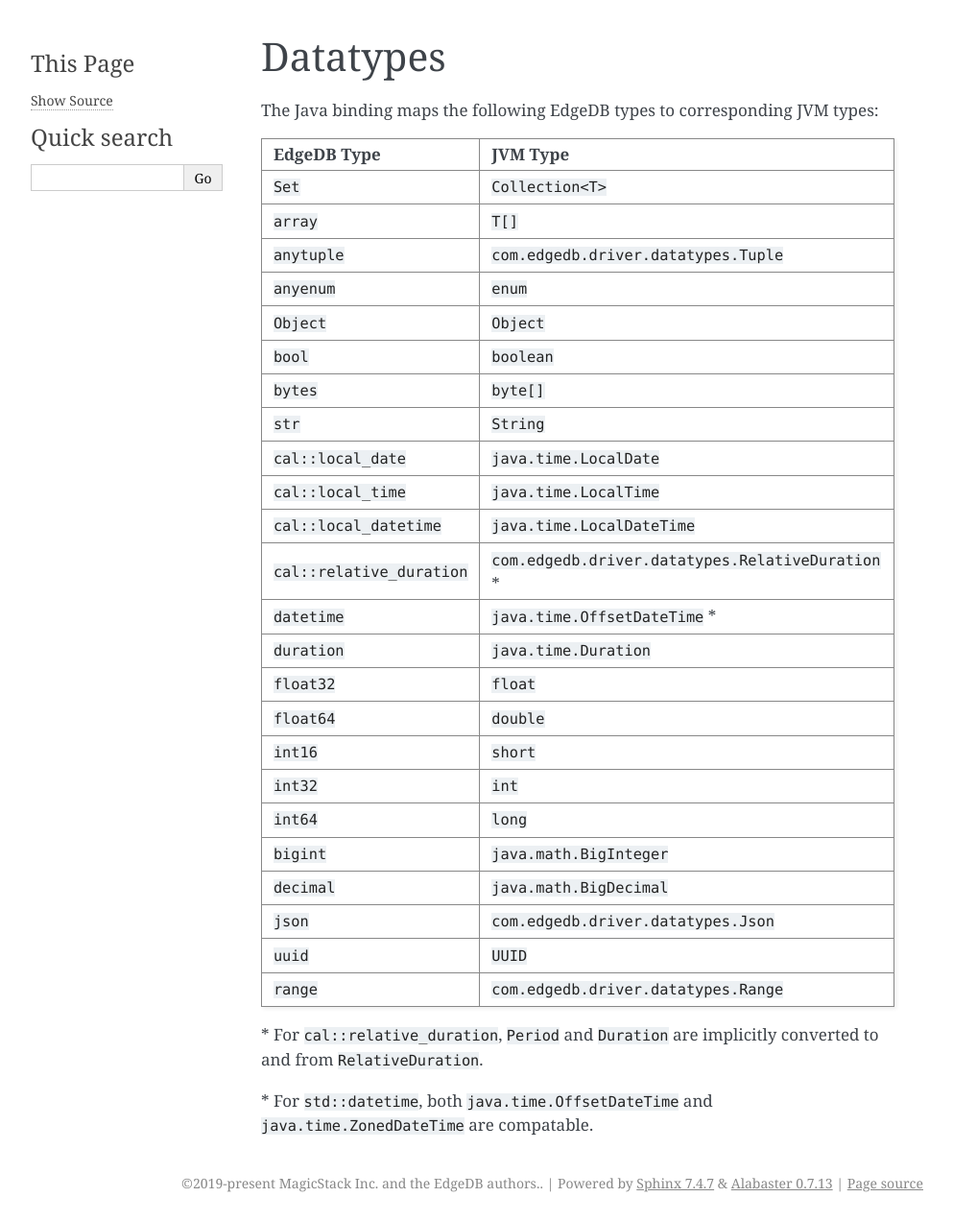
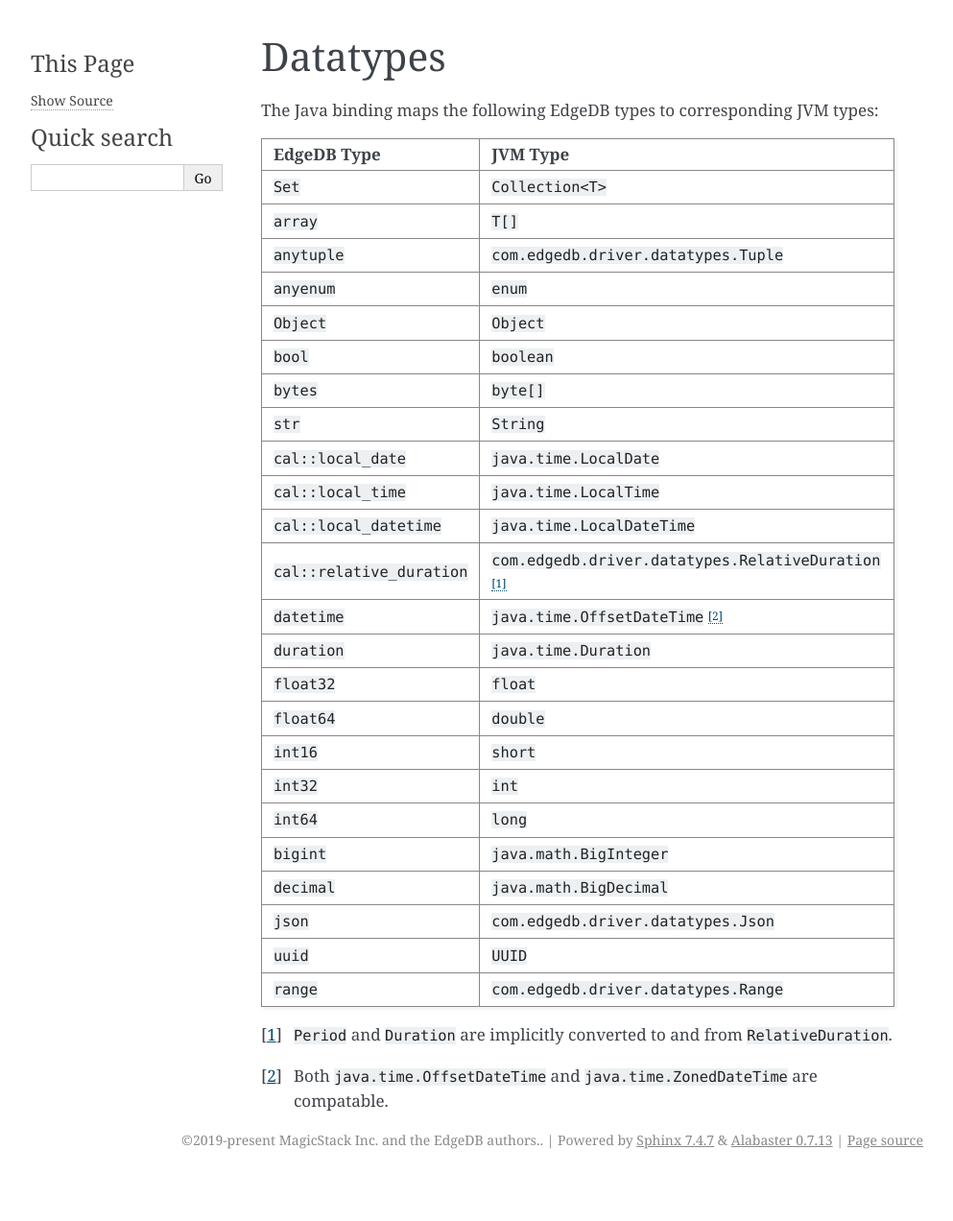
Before and after one commit to edgedb/edgedb-java, a Sphinx documentation site: the page built from docs/datatypes.rst, in a window 1280 px wide. Shown: the whole page at 96% size, without its empty margins (148-1141 px from the left). Built offline with Sphinx 7.4.7, drawn with Linux system fonts in a browser that asks for light colours; cross-references to code outside the pages are shown as plain code; after the commit the page ends 1227 px from its top, so only the background shows below that.

Commit message:
change datatype notes to footnotes

```diff
--- a/docs/datatypes.rst
+++ b/docs/datatypes.rst
@@ -6,60 +6,60 @@
 
 The Java binding maps the following EdgeDB types to corresponding JVM types:
 
-+------------------------------------+-----------------------------------------------------+
-| EdgeDB Type                        | JVM Type                                            |
-+====================================+=====================================================+
-| ``Set``                            | ``Collection<T>``                                   |
-+------------------------------------+-----------------------------------------------------+
-| :eql:type:`array`                  | ``T[]``                                             |
-+------------------------------------+-----------------------------------------------------+
-| :eql:type:`anytuple`               | ``com.edgedb.driver.datatypes.Tuple``               |
-+------------------------------------+-----------------------------------------------------+
-| :eql:type:`anyenum`                | ``enum``                                            |
-+------------------------------------+-----------------------------------------------------+
-| :eql:type:`Object`                 | ``Object``                                          |
-+------------------------------------+-----------------------------------------------------+
-| :eql:type:`bool`                   | ``boolean``                                         |
-+------------------------------------+-----------------------------------------------------+
-| :eql:type:`bytes`                  | ``byte[]``                                          |
-+------------------------------------+-----------------------------------------------------+
-| :eql:type:`str`                    | ``String``                                          |
-+------------------------------------+-----------------------------------------------------+
-| :eql:type:`cal::local_date`        | ``java.time.LocalDate``                             |
-+------------------------------------+-----------------------------------------------------+
-| :eql:type:`cal::local_time`        | ``java.time.LocalTime``                             |
-+------------------------------------+-----------------------------------------------------+
-| :eql:type:`cal::local_datetime`    | ``java.time.LocalDateTime``                         |
-+------------------------------------+-----------------------------------------------------+
-| :eql:type:`cal::relative_duration` | ``com.edgedb.driver.datatypes.RelativeDuration`` \* |
-+------------------------------------+-----------------------------------------------------+
-| :eql:type:`datetime`               | ``java.time.OffsetDateTime`` \*                     |
-+------------------------------------+-----------------------------------------------------+
-| :eql:type:`duration`               | ``java.time.Duration``                              |
-+------------------------------------+-----------------------------------------------------+
-| :eql:type:`float32`                | ``float``                                           |
-+------------------------------------+-----------------------------------------------------+
-| :eql:type:`float64`                | ``double``                                          |
-+------------------------------------+-----------------------------------------------------+
-| :eql:type:`int16`                  | ``short``                                           |
-+------------------------------------+-----------------------------------------------------+
-| :eql:type:`int32`                  | ``int``                                             |
-+------------------------------------+-----------------------------------------------------+
-| :eql:type:`int64`                  | ``long``                                            |
-+------------------------------------+-----------------------------------------------------+
-| :eql:type:`bigint`                 | ``java.math.BigInteger``                            |
-+------------------------------------+-----------------------------------------------------+
-| :eql:type:`decimal`                | ``java.math.BigDecimal``                            |
-+------------------------------------+-----------------------------------------------------+
-| :eql:type:`json`                   | ``com.edgedb.driver.datatypes.Json``                |
-+------------------------------------+-----------------------------------------------------+
-| :eql:type:`uuid`                   | ``UUID``                                            |
-+------------------------------------+-----------------------------------------------------+
-| :eql:func:`range`                  | ``com.edgedb.driver.datatypes.Range``               |
-+------------------------------------+-----------------------------------------------------+
++------------------------------------+---------------------------------------------------------+
+| EdgeDB Type                        | JVM Type                                                |
++====================================+=========================================================+
+| ``Set``                            | ``Collection<T>``                                       |
++------------------------------------+---------------------------------------------------------+
+| :eql:type:`array`                  | ``T[]``                                                 |
++------------------------------------+---------------------------------------------------------+
+| :eql:type:`anytuple`               | ``com.edgedb.driver.datatypes.Tuple``                   |
++------------------------------------+---------------------------------------------------------+
+| :eql:type:`anyenum`                | ``enum``                                                |
++------------------------------------+---------------------------------------------------------+
+| :eql:type:`Object`                 | ``Object``                                              |
++------------------------------------+---------------------------------------------------------+
+| :eql:type:`bool`                   | ``boolean``                                             |
++------------------------------------+---------------------------------------------------------+
+| :eql:type:`bytes`                  | ``byte[]``                                              |
++------------------------------------+---------------------------------------------------------+
+| :eql:type:`str`                    | ``String``                                              |
++------------------------------------+---------------------------------------------------------+
+| :eql:type:`cal::local_date`        | ``java.time.LocalDate``                                 |
++------------------------------------+---------------------------------------------------------+
+| :eql:type:`cal::local_time`        | ``java.time.LocalTime``                                 |
++------------------------------------+---------------------------------------------------------+
+| :eql:type:`cal::local_datetime`    | ``java.time.LocalDateTime``                             |
++------------------------------------+---------------------------------------------------------+
+| :eql:type:`cal::relative_duration` | ``com.edgedb.driver.datatypes.RelativeDuration`` [#f1]_ |
++------------------------------------+---------------------------------------------------------+
+| :eql:type:`datetime`               | ``java.time.OffsetDateTime`` [#f2]_                     |
++------------------------------------+---------------------------------------------------------+
+| :eql:type:`duration`               | ``java.time.Duration``                                  |
++------------------------------------+---------------------------------------------------------+
+| :eql:type:`float32`                | ``float``                                               |
++------------------------------------+---------------------------------------------------------+
+| :eql:type:`float64`                | ``double``                                              |
++------------------------------------+---------------------------------------------------------+
+| :eql:type:`int16`                  | ``short``                                               |
++------------------------------------+---------------------------------------------------------+
+| :eql:type:`int32`                  | ``int``                                                 |
++------------------------------------+---------------------------------------------------------+
+| :eql:type:`int64`                  | ``long``                                                |
++------------------------------------+---------------------------------------------------------+
+| :eql:type:`bigint`                 | ``java.math.BigInteger``                                |
++------------------------------------+---------------------------------------------------------+
+| :eql:type:`decimal`                | ``java.math.BigDecimal``                                |
++------------------------------------+---------------------------------------------------------+
+| :eql:type:`json`                   | ``com.edgedb.driver.datatypes.Json``                    |
++------------------------------------+---------------------------------------------------------+
+| :eql:type:`uuid`                   | ``UUID``                                                |
++------------------------------------+---------------------------------------------------------+
+| :eql:func:`range`                  | ``com.edgedb.driver.datatypes.Range``                   |
++------------------------------------+---------------------------------------------------------+
 
-\* For ``cal::relative_duration``, ``Period`` and ``Duration`` are implicitly
-converted to and from ``RelativeDuration``.
+.. [#f1] ``Period`` and ``Duration`` are implicitly
+         converted to and from ``RelativeDuration``.
 
-\* For ``std::datetime``, both ``java.time.OffsetDateTime`` and
-``java.time.ZonedDateTime`` are compatable.
+.. [#f2] Both ``java.time.OffsetDateTime`` and
+         ``java.time.ZonedDateTime`` are compatable.
```
